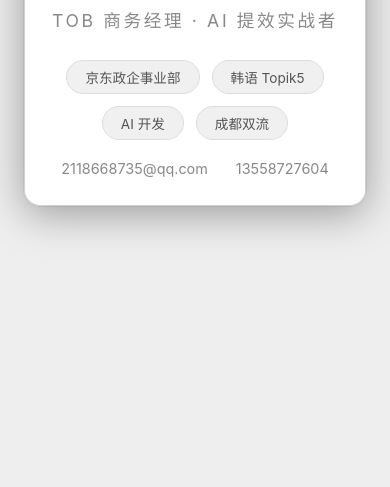
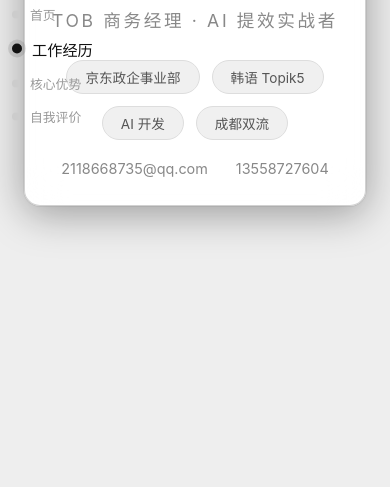
Before and after one commit to xiongfeng37/resume, a plain HTML site: page index.html in a window 390 px wide. Shown: the part 357-844 px from the top of the page. Drawn offline with nearby package versions, Linux system fonts and the light colour scheme; animation ran at ten frames a second.

Commit message:
nav labels always visible, bigger font, active gets larger

```diff
--- a/index.html
+++ b/index.html
@@ -86,21 +86,21 @@
   }
   .nav a {
     display:flex;align-items:center;gap:10px;
-    text-decoration:none;color:#999;font-size:.75em;
-    transition:color .3s;
+    text-decoration:none;color:#999;font-size:.9em;
+    transition:all .3s;
   }
   .nav a .dot {
     width:8px;height:8px;border-radius:50%;background:#ccc;
     transition:all .3s;
   }
-  .nav a.active {color:#111;}
+  .nav a.active {color:#111;font-size:1.1em;}
   .nav a.active .dot {background:#111;width:10px;height:10px;box-shadow:0 0 0 4px rgba(0,0,0,.1);}
-  .nav a span {opacity:0;transform:translateX(-8px);transition:all .3s;white-space:nowrap;}
-  .nav a.active span,.nav:hover a span {opacity:1;transform:translateX(0);}
+  .nav a span {white-space:nowrap;}
 
   @media (max-width:900px) {
     .nav {left:12px;gap:14px;}
-    .nav a span {display:none;}
+    .nav a {font-size:.8em;}
+    .nav a.active {font-size:.95em;}
     .lang-switch {top:10px;right:12px;}
     .lang-switch a {padding:6px 12px;font-size:.72em;}
   }
```
